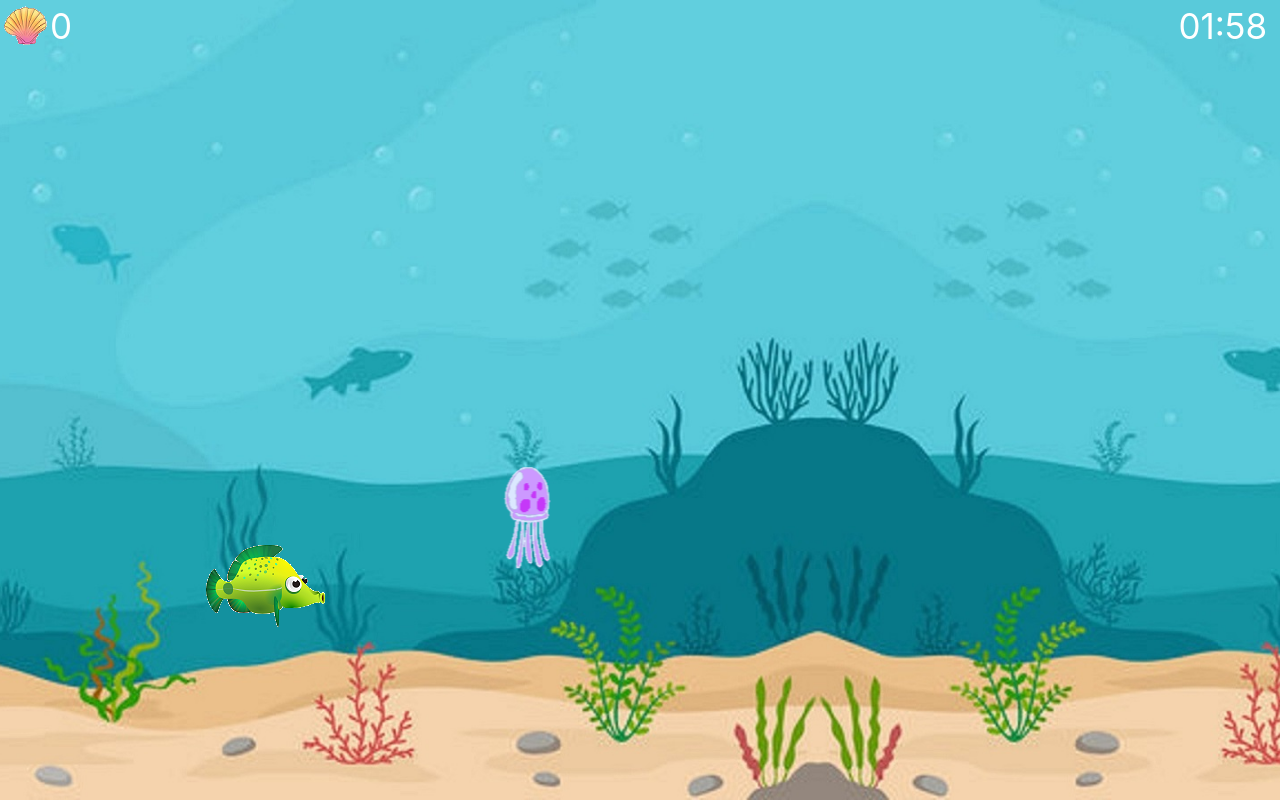
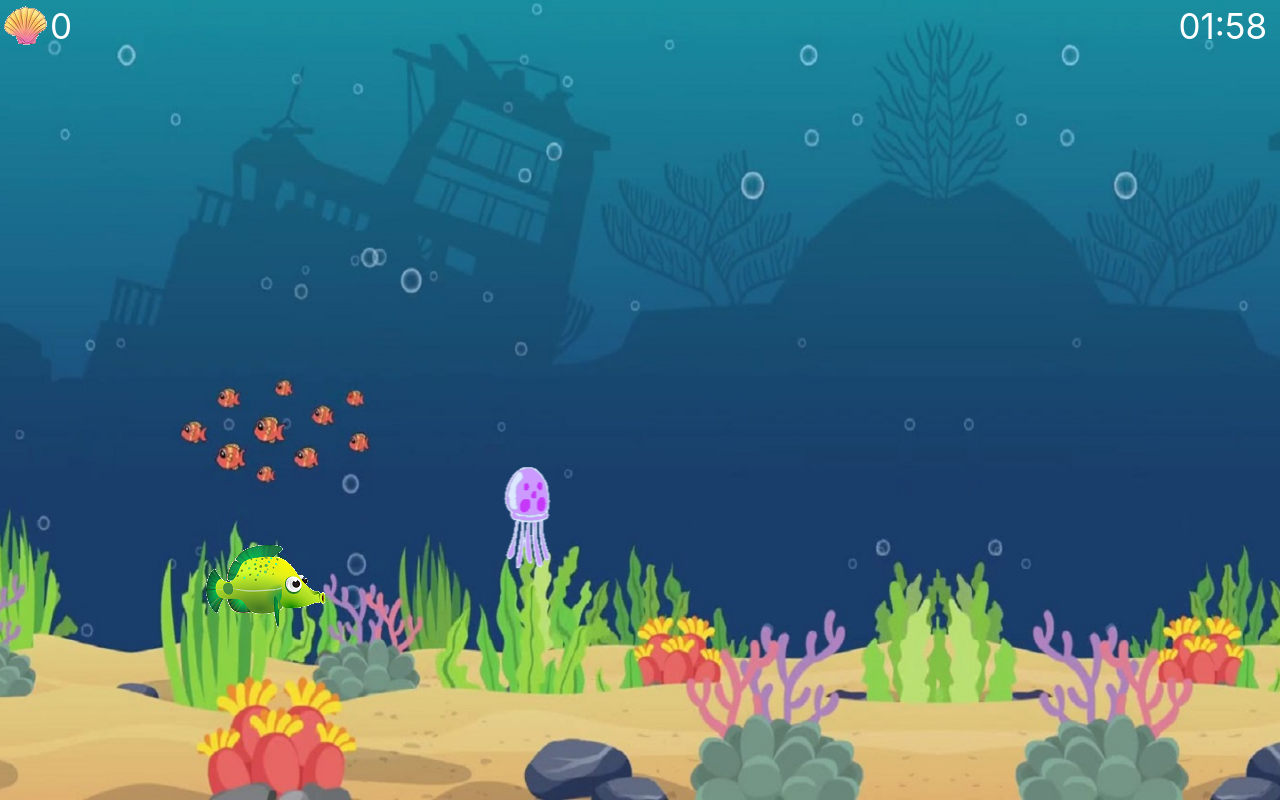
Before and after one commit to agusnotti/Interfaces-2021, a plain HTML site: page TP3/index.html in a window 1280 px wide. Both pictures are taken after a click on the button "JUGAR". Drawn offline with nearby package versions, Linux system fonts and the light colour scheme.

Commit message:
Se agrego un segundo fondo de parallax"

```diff
--- a/TP3/css/style.css
+++ b/TP3/css/style.css
@@ -1,7 +1,12 @@
 @keyframes parallax-background {
     0% {background-position-x: 0px;}
+    100% {background-position-x: -1870px;}
+}
+/*
+@keyframes parallax-background-noche {
+    0% {background-position-x: 0px;}
     100% {background-position-x: -2729px;}
-}
+} */
 
 @keyframes pez{
     0% {background-position-x: 0px;}
@@ -66,7 +71,7 @@
 
 /* FONDO */
 #parallax-background{
-    background-image: url(../images/oceano.jpg);
+    background-image: url(../images/oceano2.jpg);
     width: 100%;
     height: 100%;
     top: 0;
--- a/TP3/js/avatar.js
+++ b/TP3/js/avatar.js
@@ -27,7 +27,6 @@ class Avatar {
     eliminarMovimientoAvatar(){
         this.avatar.classList.remove('subiendo');
         this.avatar.classList.remove('bajando');
-        //this.nave.classList.add('jugando');
     }
 
     moverHorizontal(direccion){
--- a/TP3/js/juego.js
+++ b/TP3/js/juego.js
@@ -117,7 +117,7 @@ class Juego{
 
     verificarColision(){
         let intervaloColision = setInterval(() => {
-            if(!this.timerFinalizado) { // si no termino el timer
+            if(!this.timerFinalizado) {
                 for (let idObjeto in this.objetos) {
                     let objeto = this.objetos[idObjeto];
                     let hayColision = this.hayColision(this.avatarJugador,objeto);
@@ -136,8 +136,6 @@ class Juego{
                     }
                 }
             } else {
-                //termino timer
-                //finaliza juego por que gano
                 this.finalizaJuegoGanado(intervaloColision);
             }
         }, 1000);
```
Also changed, not shown: TP3/images/oceano2.jpg (added).
